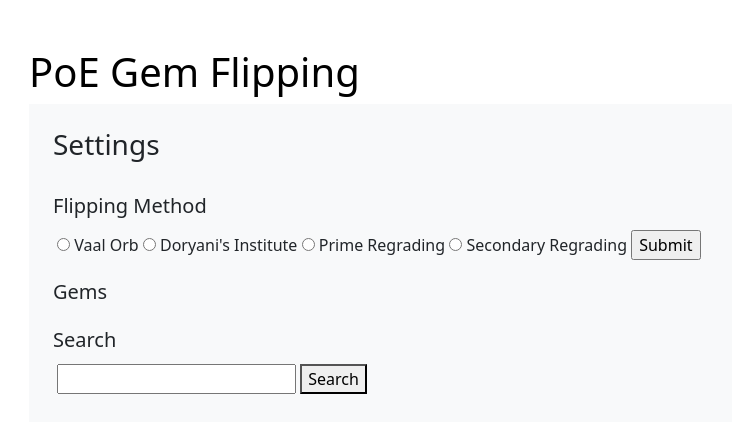
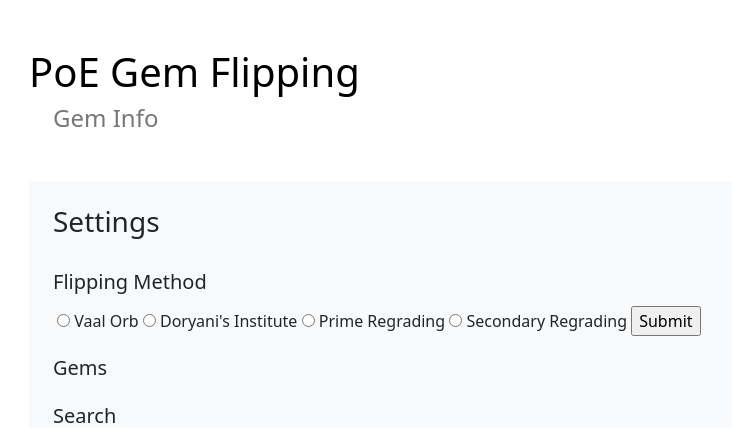
Before and after one commit to yehoon17/PoE-Gem-Flipping, a Flask app: page / in a window 1280 px wide. Shown: the top 428 px of the page, without its empty margins (19-751 px from the left). Run offline with Flask 2, Linux system fonts and the light colour scheme; data that the repository does not hold is empty.

Commit message:
Update home.html
Add link to gem info

```diff
--- a/website/templates/home.html
+++ b/website/templates/home.html
@@ -1,6 +1,7 @@
 {% extends "base.html" %}
 
 {% block content %}
+<h4 class="mx-4 mb-5"><a href="/gem-info" style="color:#777777; text-decoration:none">Gem Info</a></h3>
 <!-- Search block -->
 <div class="bg-light">
     <div class="p-4">
```
Lines whose indentation alone changed are shown as unchanged.
